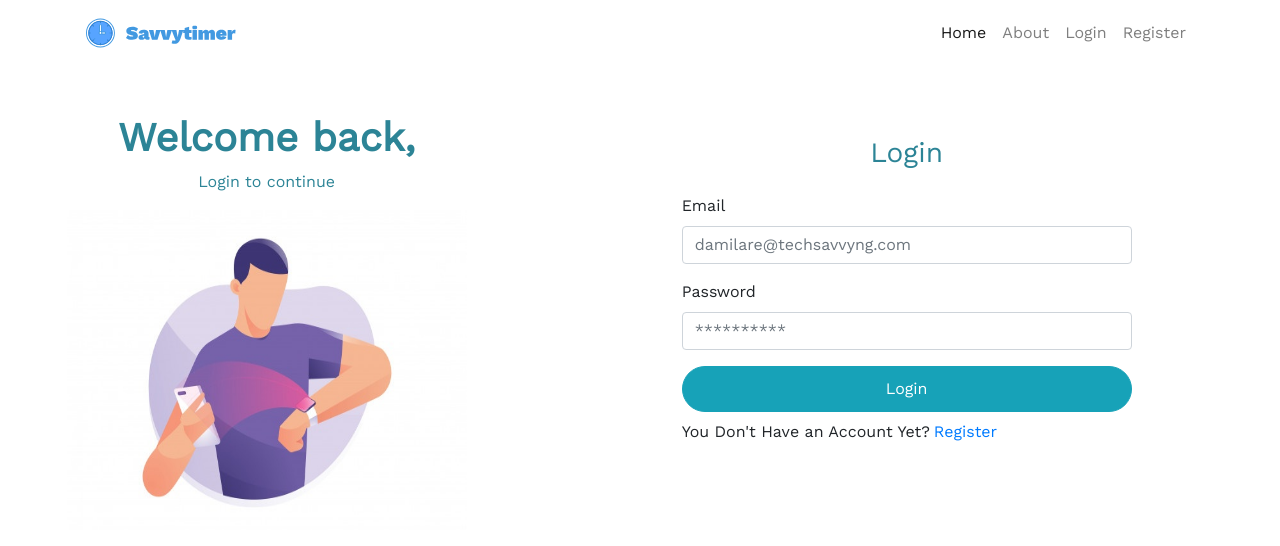
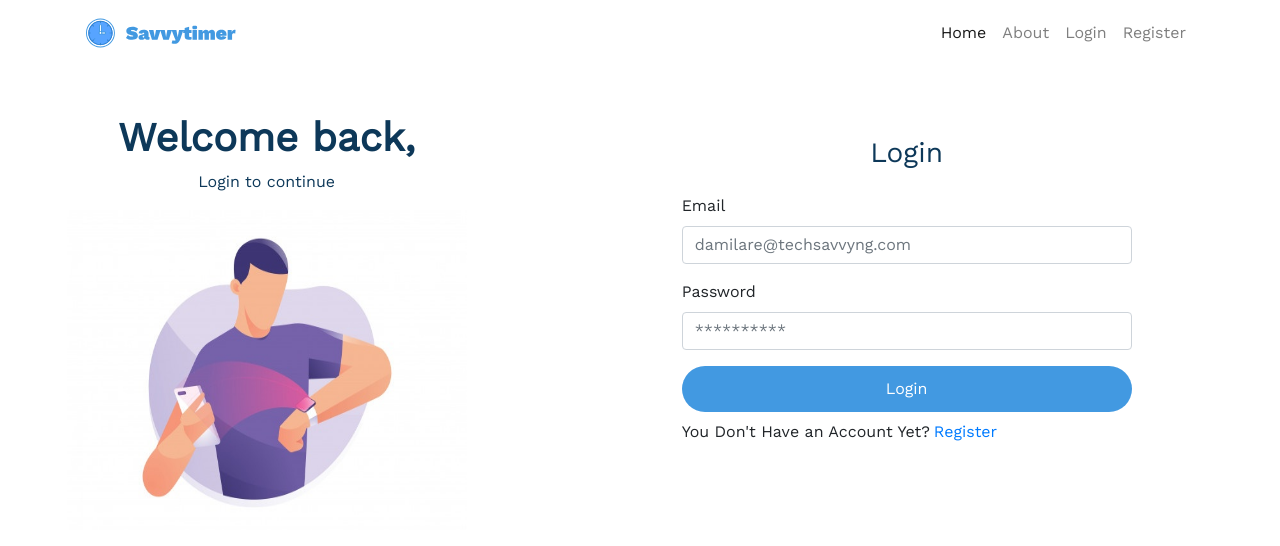
Before and after one commit to DamiCode18/Savvy-timer, a React (Create React App) app in the folder client/: page /login in a window 1280 px wide. Shown: the top 546 px of the page. Built offline with nearby package versions, Linux system fonts and the light colour scheme.

Commit message:
bunch of refactoring on the ui

```diff
--- a/client/src/Components/Loginpage/Login.js
+++ b/client/src/Components/Loginpage/Login.js
@@ -48,13 +48,13 @@ class Login extends Component {
 			<div className=''>
 				<div className='row mx-auto'>
 					<div className='col-md-5 col-sm-12 text-center mt-5'>
-						<h1 style={{color: '#2c8496', fontWeight: 'bolder'}}>Welcome back,</h1>
-						<p style={{color: '#2c8496'}}>Login to continue</p>
+						<h1 style={{color: '#0d3859', fontWeight: 'bolder'}}>Welcome back,</h1>
+						<p style={{color: '#0d3859'}}>Login to continue</p>
 						<img src={logImg} alt='img' className='logImg' />
 					</div>
 					<div className='width p-5 m-auto col-md-7 col-sm-12'>
 						<div className='pb-3'>
-							<h3 style={{textAlign: 'center', color: '#2c8496'}}>Login</h3>
+							<h3 style={{textAlign: 'center', color: '#0d3859'}}>Login</h3>
 						</div>
 						<form className='form' noValidate onSubmit={this.onSubmit}>
 							<div className='form-group'>
@@ -84,9 +84,15 @@ class Login extends Component {
 								{errors.password && <div className='invalid-feedback'>{errors.password}</div>}
 							</div>
 							<button
-								style={{borderRadius: '50px', padding: '10px', width: '100%'}}
+								style={{
+									borderRadius: '50px',
+									padding: '10px',
+									width: '100%',
+									background: '#4299E1',
+									color: '#fff'
+								}}
 								type='submit'
-								className='btn btn-info'
+								className='btn'
 							>
 								Login
 							</button>
--- a/client/src/Components/RegisterPage/Register.js
+++ b/client/src/Components/RegisterPage/Register.js
@@ -47,11 +47,11 @@ class Register extends Component {
 			<div className='register mt-2'>
 				<div className='row mx-auto'>
 					<div className='col-md-5 col-sm-12 text-center mt-5'>
-						<h1 style={{color: '#2c8496', fontWeight: 'bolder'}}>Create an account</h1>
+						<h1 style={{color: '#0d3859', fontWeight: 'bolder'}}>Create an account</h1>
 					</div>
 					<div className='width p-5 m-auto col-md-7 col-sm-12'>
 						<div className='mb-4'>
-							<h3 style={{textAlign: 'center', color: '#2C8496'}}>Register</h3>
+							<h3 style={{textAlign: 'center', color: '#0d3859'}}>Register</h3>
 						</div>
 						<form noValidate onSubmit={this.onSubmit} className='form'>
 							<div className='form-row'>
@@ -110,7 +110,13 @@ class Register extends Component {
 								{errors.password && <div className='invalid-feedback'>{errors.password}</div>}
 							</div>
 							<button
-								style={{borderRadius: '50px', padding: '10px', width: '100%'}}
+								style={{
+									borderRadius: '50px',
+									padding: '10px',
+									width: '100%',
+									background: '#4299E1',
+									color: '#fff'
+								}}
 								type='submit'
 								className='btn btn-info'
 							>
```
